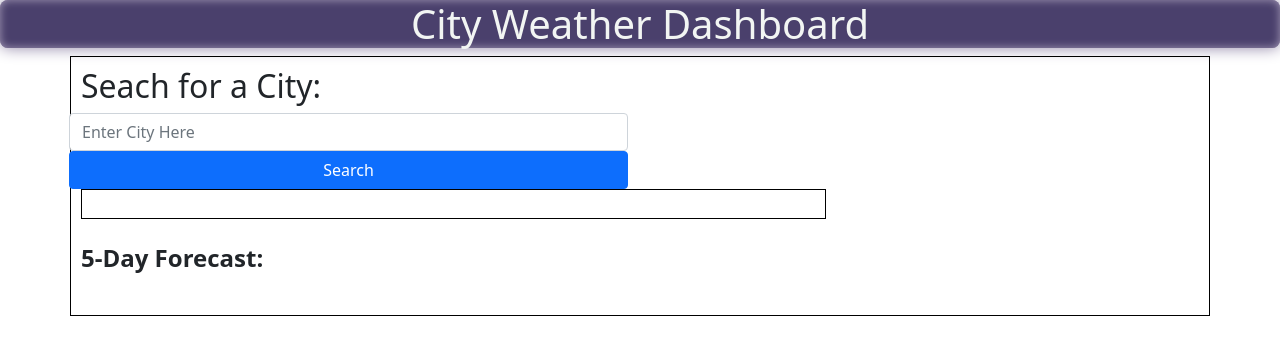
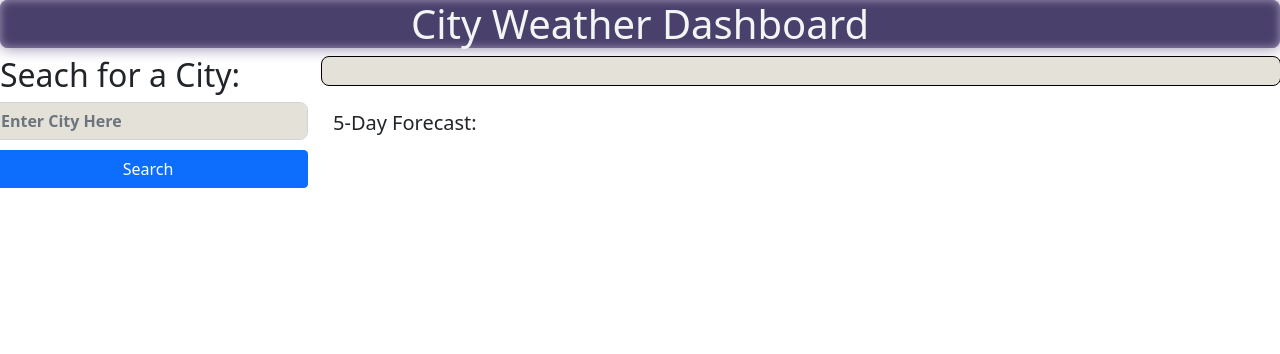
Before and after one commit to TyGosley/city-weather-monitor, a plain HTML site: page index.html in a window 1280 px wide. Drawn offline with nearby package versions, Linux system fonts and the light colour scheme.

Commit message:
fixed spacing and containers in HTML, added CSS styling

```diff
--- a/assets/style.css
+++ b/assets/style.css
@@ -18,15 +18,27 @@ header {
 
 }
 
+
 .searchbar {
     flex-direction: column;
     margin-right: 3.125rem;
     margin-left: .625rem;
+    border-radius: .5rem;
+}
+
+#cities {
+    background-color: var(--white-coffee);
+    color: black;
+    font-weight: bolder;
+    border-radius: .5rem;
 }
 
 .container {
     border: .0625rem solid black;
+    border-radius: .5rem;
+    background-color: var(--white-coffee);
     padding: .625rem;
+    margin-left: 1.5625rem;
 }
 
 .container h4 {
@@ -38,7 +50,9 @@ header {
 }
 
 .container2 {
-    margin-top: 25px;
+    margin-top: 1.5625rem;
+    margin-left: 1.5625rem;
+
 }
 
 .searchHistory {
@@ -54,13 +68,13 @@ header {
     align-items: center;
     justify-content: center;
     width: 100%;
-    padding: 10px;
-    border-radius: 10px;
-    margin-top: 10px;
+    padding: 0.625rem;
+    border-radius: 0.625rem;
+    margin-top: 0.625rem;
 }
 
 #searchBtn {
-    margin-top: 10px;
+    margin-top: 0.625rem;
 }
 
 img {
--- a/index.html
+++ b/index.html
@@ -18,31 +18,33 @@
     </header>
 
     <section class="d-flex">
-        <div class="container">
-            <form class="searchBar row col-6 d-flex" role="search">
+
+        <form class="searchBar row col-3 d-flex" role="search">
             <h2>Seach for a City:</h2>
-                <input id="cities" class="form-control me-" type="search" placeholder="Enter City Here"
+            <input id="cities" class="form-control me-2" type="search" placeholder="Enter City Here"
                 aria-label="Search">
-                    <button class="btn btn-primary" type="submit">Search</button>
+            <button id="searchBtn" class="btn btn-primary" type="submit">Search</button>
             <div class="searchHistory">
             </div>
         </form>
 
-            <section class="col-8">
+
+        <section class="col-9">
             <div class="container">
                 <h4 id="display"></h4>
                 <h5 id="temp"></h5>
                 <h5 id="wind"></h5>
                 <h5 id="humidity"></h5>
             </div>
-            </section>
-            <section class="row container2">
-                <h4>5-Day Forecast:</h4>
+            <div class="row container2">
+                <h5>5-Day Forecast:</h5>
                 <div class="row row-cols-1 row-cols-md-2 row-cols-lg-5 g-4" id="forecastResults">
                 </div>
-            </section>
             </div>
         </section>
+    </section>
+
+
 
 
     <script src="https://cdnjs.cloudflare.com/ajax/libs/jquery/3.2.1/jquery.min.js"></script>
```
Lines whose indentation alone changed are shown as unchanged.
